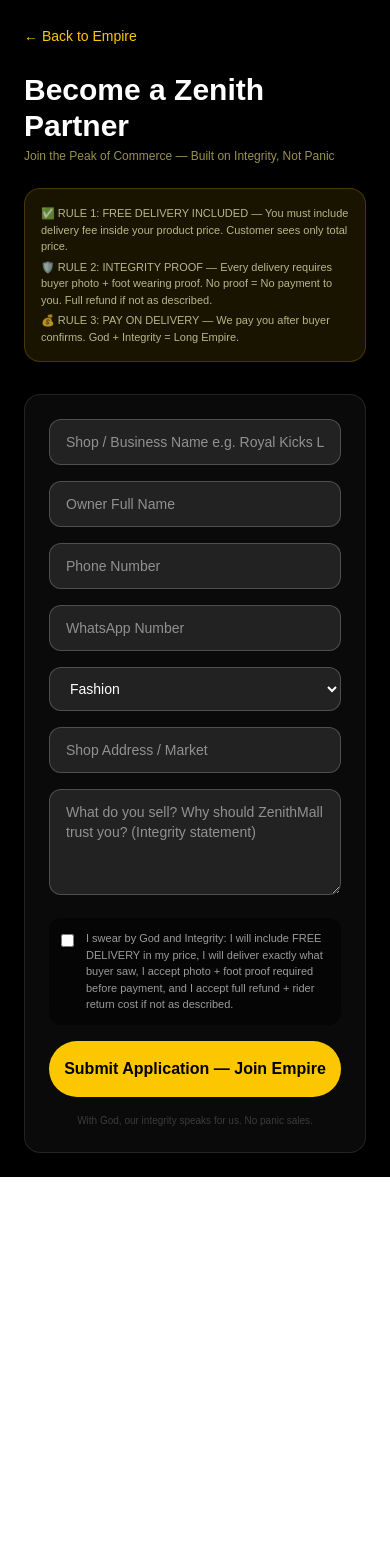
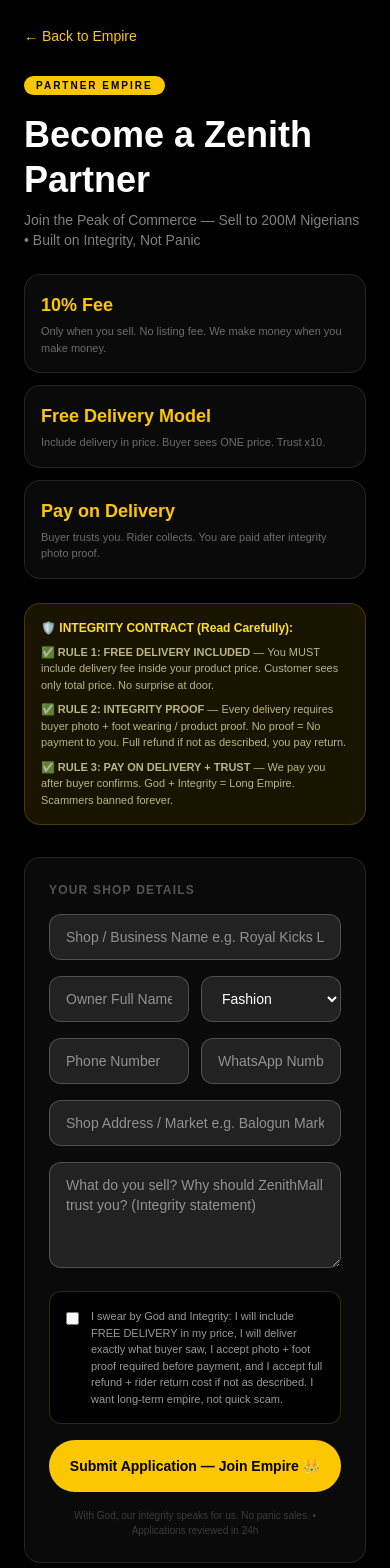
Before and after one commit to prinz40/zenith-mall, a Next.js app: page /partner in a window 390 px wide. Shown: the top 1568 px of the page. Before the commit the page ends 1177 px from the top, so only its background shows below. Built offline with nearby package versions, Linux system fonts and the light colour scheme.

Commit message:
Empire: Upgrade Partner page to luxury recruitment + WhatsApp alert

```diff
--- a/src/app/partner/page.js
+++ b/src/app/partner/page.js
@@ -21,53 +21,81 @@
     };
     all.push(newSup);
     localStorage.setItem("zenith-suppliers-pending", JSON.stringify(all));
+    // Also notify owner via WhatsApp
+    const msg = `NEW PARTNER APPLICATION %0A Shop: ${form.shop} %0A Owner: ${form.owner} %0A Phone: ${form.phone} %0A WA: ${form.wa} %0A Category: ${form.category} %0A ID: ${newSup.id}`;
+    window.open(`https://wa.me/2348100000000?text=${msg}`, '_blank');
     setDone(true);
   };
 
   if(done) return(
     <div className="min-h-screen bg-black text-white flex items-center justify-center p-6 text-center">
       <div className="bg-white/[0.04] border border-yellow-400/30 rounded-3xl p-8 max-w-md w-full">
-        <h1 className="text-3xl font-black">Application Received! 🙏</h1>
+        <div className="text-5xl">👑</div>
+        <h1 className="text-3xl font-black mt-4">Application Received! 🙏</h1>
         <p className="mt-3 text-sm text-white/60">Your shop <span className="text-yellow-400 font-bold">{form.shop}</span> is under Integrity Review.</p>
-        <p className="mt-4 text-[11px] text-white/30">We will verify your business and products. If approved, you can start uploading products. Free Delivery MUST be included in your price. Rider must upload photo proof before you are paid.</p>
-        <p className="mt-2 text-[11px] text-yellow-200/60">ID: {JSON.parse(localStorage.getItem("zenith-suppliers-pending")||"[]").slice(-1)[0]?.id}</p>
-        <Link href="/" className="mt-6 block bg-yellow-400 text-black font-bold py-3 rounded-full">Back to Empire</Link>
+        <p className="mt-2 text-xs text-white/40">ID: {JSON.parse(localStorage.getItem("zenith-suppliers-pending")||"[]").slice(-1)[0]?.id} • Status: Pending</p>
+        <div className="mt-6 bg-yellow-400/10 border border-yellow-400/20 rounded-xl p-3 text-[11px] text-yellow-100/70 text-left">
+          <p>✅ Next: We verify your products</p>
+          <p>✅ You upload with real images (no emoji)</p>
+          <p>✅ Buyer pays on delivery, you get paid after photo proof</p>
+        </div>
+        <Link href="/" className="mt-6 block bg-yellow-400 text-black font-black py-3 rounded-full">Back to Empire</Link>
+        <Link href="/admin/orders" className="mt-2 block bg-white/10 text-white font-bold py-3 rounded-full text-xs">View as Admin</Link>
       </div>
     </div>
   );
 
   return(
     <div className="min-h-screen bg-black text-white">
-      <div className="max-w-2xl mx-auto p-6">
+      <div className="max-w-3xl mx-auto p-6">
         <Link href="/" className="text-yellow-400 text-sm">← Back to Empire</Link>
-        <h1 className="text-3xl font-black mt-6">Become a Zenith Partner</h1>
-        <p className="text-xs text-yellow-200/60 mt-1">Join the Peak of Commerce — Built on Integrity, Not Panic</p>
+        <div className="mt-6">
+          <span className="text-[10px] tracking-[0.2em] bg-yellow-400 text-black px-3 py-1 rounded-full font-black">PARTNER EMPIRE</span>
+          <h1 className="text-4xl font-black mt-4 leading-tight">Become a Zenith Partner</h1>
+          <p className="text-sm text-white/50 mt-2">Join the Peak of Commerce — Sell to 200M Nigerians • Built on Integrity, Not Panic</p>
+        </div>
 
-        <div className="mt-6 bg-yellow-400/10 border border-yellow-400/20 rounded-2xl p-4 text-[11px] text-yellow-100/70 space-y-1">
-          <p>✅ RULE 1: FREE DELIVERY INCLUDED — You must include delivery fee inside your product price. Customer sees only total price.</p>
-          <p>🛡️ RULE 2: INTEGRITY PROOF — Every delivery requires buyer photo + foot wearing proof. No proof = No payment to you. Full refund if not as described.</p>
-          <p>💰 RULE 3: PAY ON DELIVERY — We pay you after buyer confirms. God + Integrity = Long Empire.</p>
+        <div className="grid md:grid-cols-3 gap-3 mt-6">
+          <div className="bg-white/[0.04] border border-white/10 rounded-2xl p-4"><p className="text-yellow-400 font-black text-lg">10% Fee</p><p className="text-[11px] text-white/40 mt-1">Only when you sell. No listing fee. We make money when you make money.</p></div>
+          <div className="bg-white/[0.04] border border-white/10 rounded-2xl p-4"><p className="text-yellow-400 font-black text-lg">Free Delivery Model</p><p className="text-[11px] text-white/40 mt-1">Include delivery in price. Buyer sees ONE price. Trust x10.</p></div>
+          <div className="bg-white/[0.04] border border-white/10 rounded-2xl p-4"><p className="text-yellow-400 font-black text-lg">Pay on Delivery</p><p className="text-[11px] text-white/40 mt-1">Buyer trusts you. Rider collects. You are paid after integrity photo proof.</p></div>
+        </div>
+
+        <div className="mt-6 bg-yellow-400/10 border border-yellow-400/20 rounded-2xl p-4 text-[11px] text-yellow-100/70 space-y-2">
+          <p className="font-bold text-yellow-300 text-xs">🛡️ INTEGRITY CONTRACT (Read Carefully):</p>
+          <p>✅ <b>RULE 1: FREE DELIVERY INCLUDED</b> — You MUST include delivery fee inside your product price. Customer sees only total price. No surprise at door.</p>
+          <p>✅ <b>RULE 2: INTEGRITY PROOF</b> — Every delivery requires buyer photo + foot wearing / product proof. No proof = No payment to you. Full refund if not as described, you pay return.</p>
+          <p>✅ <b>RULE 3: PAY ON DELIVERY + TRUST</b> — We pay you after buyer confirms. God + Integrity = Long Empire. Scammers banned forever.</p>
         </div>
 
         <form onSubmit={submit} className="mt-8 bg-white/[0.04] border border-white/10 rounded-2xl p-6 space-y-4">
-          <input required placeholder="Shop / Business Name e.g. Royal Kicks Lagos" className="w-full bg-white/10 border border-white/20 rounded-xl px-4 py-3 text-sm" value={form.shop} onChange={e=>setForm({...form,shop:e.target.value})}/>
+          <p className="text-xs font-bold tracking-widest text-white/30">YOUR SHOP DETAILS</p>
+          <input required placeholder="Shop / Business Name e.g. Royal Kicks Lagos" className="w-full bg-white/10 border border-white/20 rounded-xl px-4 py-3 text-sm focus:border-yellow-400/50 outline-none" value={form.shop} onChange={e=>setForm({...form,shop:e.target.value})}/>
+          <div className="grid grid-cols-2 gap-3">
             <input required placeholder="Owner Full Name" className="w-full bg-white/10 border border-white/20 rounded-xl px-4 py-3 text-sm" value={form.owner} onChange={e=>setForm({...form,owner:e.target.value})}/>
-          <input required placeholder="Phone Number" className="w-full bg-white/10 border border-white/20 rounded-xl px-4 py-3 text-sm" value={form.phone} onChange={e=>setForm({...form,phone:e.target.value})}/>
-          <input required placeholder="WhatsApp Number" className="w-full bg-white/10 border border-white/20 rounded-xl px-4 py-3 text-sm" value={form.wa} onChange={e=>setForm({...form,wa:e.target.value})}/>
             <select className="w-full bg-white/10 border border-white/20 rounded-xl px-4 py-3 text-sm" value={form.category} onChange={e=>setForm({...form,category:e.target.value})}>
               <option>Fashion</option><option>Electronics</option><option>Beauty</option><option>Footwear</option><option>Home</option><option>Other</option>
             </select>
-          <input required placeholder="Shop Address / Market" className="w-full bg-white/10 border border-white/20 rounded-xl px-4 py-3 text-sm" value={form.address} onChange={e=>setForm({...form,address:e.target.value})}/>
+          </div>
+          <div className="grid grid-cols-2 gap-3">
+            <input required placeholder="Phone Number" className="w-full bg-white/10 border border-white/20 rounded-xl px-4 py-3 text-sm" value={form.phone} onChange={e=>setForm({...form,phone:e.target.value})}/>
+            <input required placeholder="WhatsApp Number" className="w-full bg-white/10 border border-white/20 rounded-xl px-4 py-3 text-sm" value={form.wa} onChange={e=>setForm({...form,wa:e.target.value})}/>
+          </div>
+          <input required placeholder="Shop Address / Market e.g. Balogun Market Lagos" className="w-full bg-white/10 border border-white/20 rounded-xl px-4 py-3 text-sm" value={form.address} onChange={e=>setForm({...form,address:e.target.value})}/>
           <textarea required placeholder="What do you sell? Why should ZenithMall trust you? (Integrity statement)" rows={4} className="w-full bg-white/10 border border-white/20 rounded-xl px-4 py-3 text-sm" value={form.desc} onChange={e=>setForm({...form,desc:e.target.value})}/>
 
-          <label className="flex gap-3 items-start bg-black/50 rounded-xl p-3 cursor-pointer">
+          <label className="flex gap-3 items-start bg-black border border-yellow-400/20 rounded-xl p-4 cursor-pointer">
             <input type="checkbox" checked={agreed} onChange={e=>setAgreed(e.target.checked)} className="mt-1"/>
-            <span className="text-[11px] text-white/60">I swear by God and Integrity: I will include FREE DELIVERY in my price, I will deliver exactly what buyer saw, I accept photo + foot proof required before payment, and I accept full refund + rider return cost if not as described.</span>
+            <span className="text-[11px] text-white/60">I swear by God and Integrity: I will include FREE DELIVERY in my price, I will deliver exactly what buyer saw, I accept photo + foot proof required before payment, and I accept full refund + rider return cost if not as described. I want long-term empire, not quick scam.</span>
           </label>
 
-          <button type="submit" className="w-full bg-yellow-400 text-black font-black py-4 rounded-full">Submit Application — Join Empire</button>
-          <p className="text-[10px] text-white/20 text-center">With God, our integrity speaks for us. No panic sales.</p>
+          <button type="submit" className="w-full bg-yellow-400 text-black font-black py-4 rounded-full text-sm hover:bg-yellow-300 transition">Submit Application — Join Empire 👑</button>
+          <p className="text-[10px] text-white/20 text-center">With God, our integrity speaks for us. No panic sales. • Applications reviewed in 24h</p>
         </form>
+
+        <div className="mt-6 text-center">
+          <p className="text-[11px] text-white/30">Already a partner? <Link href="/admin/add-product" className="text-yellow-400">Upload Product</Link> • <Link href="/admin/orders" className="text-yellow-400">View Ledger</Link></p>
+        </div>
       </div>
     </div>
   )
```
Lines whose indentation alone changed are shown as unchanged.
